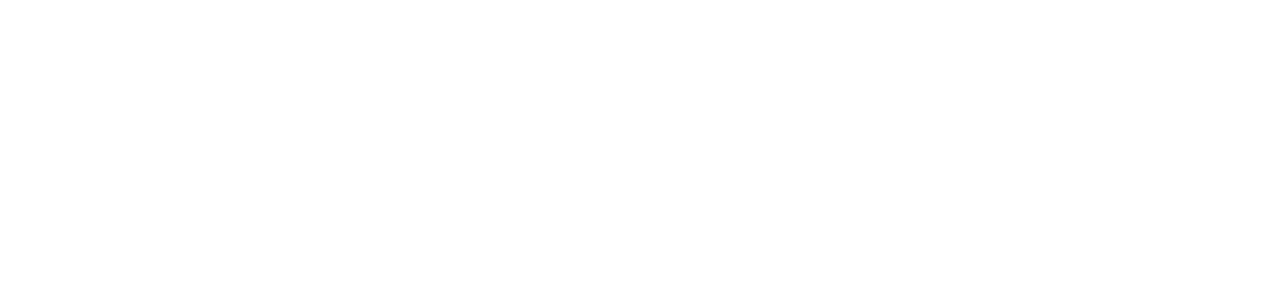
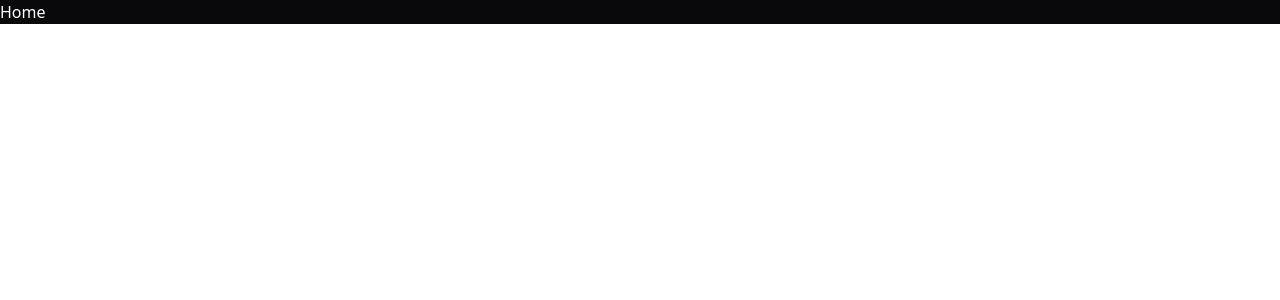
Before and after one commit to Aklile612/Reminder-App, a React (Vite) app: page / in a window 1280 px wide. Shown: the top 300 px of the page. Built offline with nearby package versions, Linux system fonts and the light colour scheme.

Commit message:
Home page is created

```diff
--- a/src/App.jsx
+++ b/src/App.jsx
@@ -2,13 +2,14 @@
 import reactLogo from './assets/react.svg'
 import viteLogo from '/vite.svg'
 import './App.css'
+import Home from './Home/Home'
 
 function App() {
 
   return (
-    <>
-
-    </>
+    <div className='bg-[#09090B]'>
+      <Home/>
+    </div>
   )
 }
 
--- /dev/null
+++ b/src/Home/Home.jsx
@@ -0,0 +1,11 @@
+import React from 'react'
+
+const Home = () => {
+  return (
+    <div className='text-white'>
+      Home
+    </div>
+  )
+}
+
+export default Home
```
